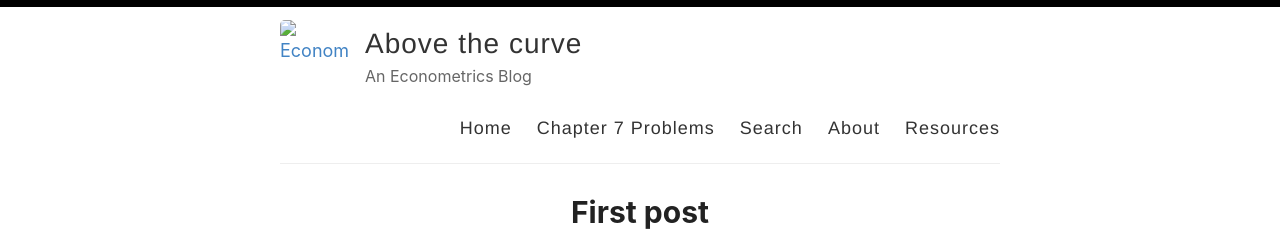
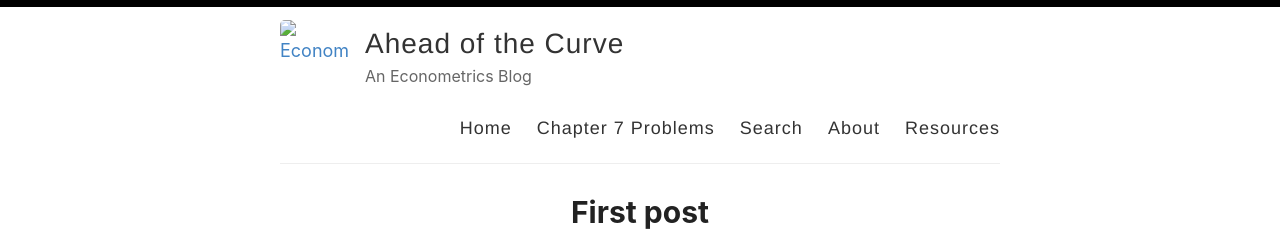
Before and after one commit to MatthewRGonzalez/Econometric, a Jekyll site: the page built from index.html, in a window 1280 px wide. Shown: the top 231 px of the page. Built offline with Jekyll 4.4.1, drawn with Linux system fonts in a browser that asks for light colours; the list of posts is cut into pages by our own code.

Commit message:
Update _config.yml

```diff
--- a/_config.yml
+++ b/_config.yml
@@ -3,7 +3,7 @@
 #
 
 # Name of your site (displayed in the header)
-name: Above the curve
+name: Ahead of the Curve
 
 # Name of the author
 author: M. R. Gonzalez
```
